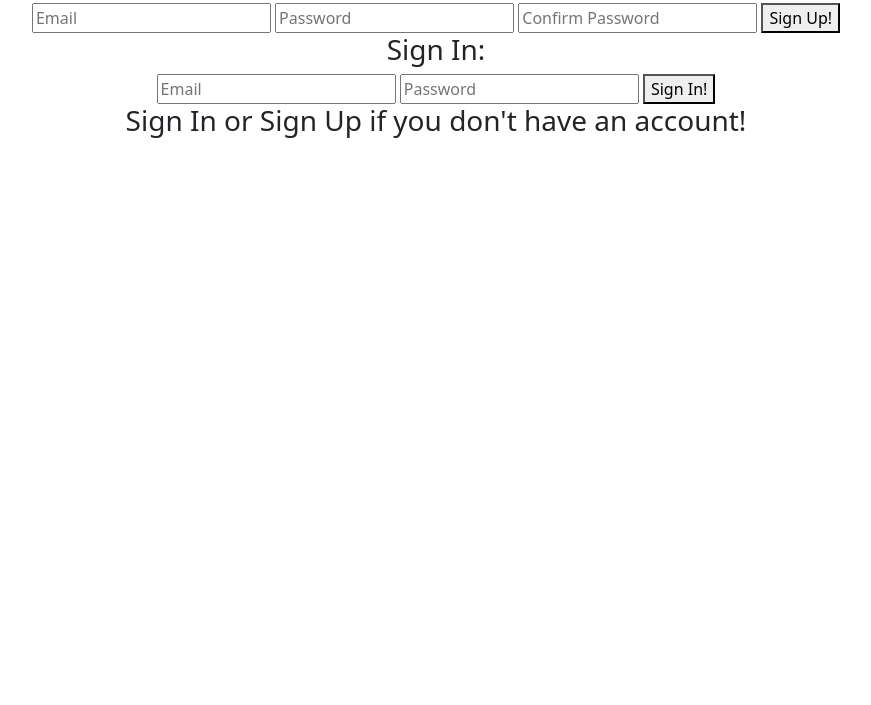
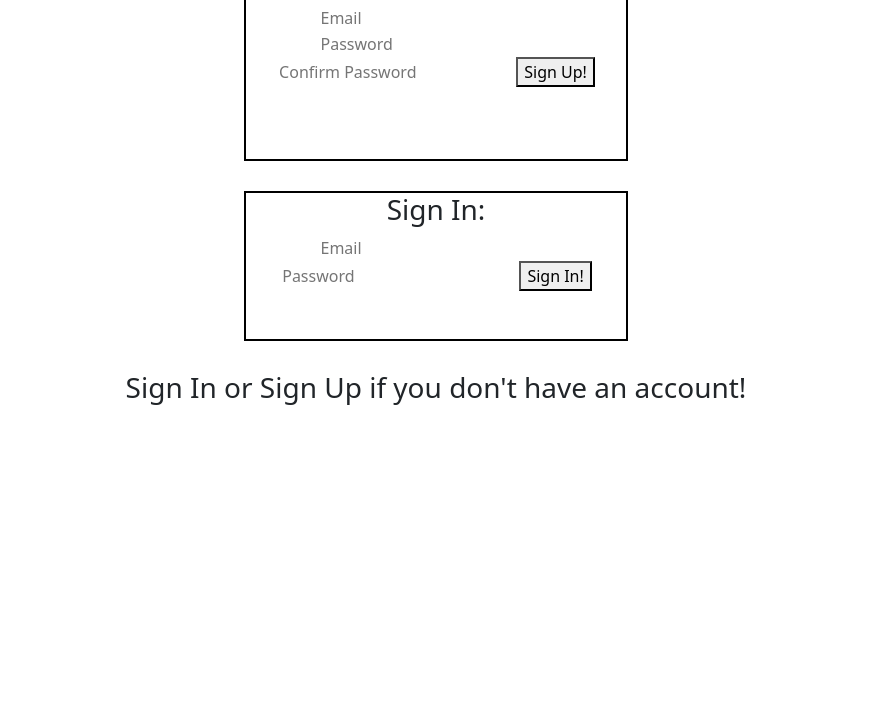
Before and after one commit to steph-kimm/auth-tic-tac-toe, a website built with webpack: page index.html in a window 1280 px wide. Shown: the part 95-800 px from the top of the page, without its empty margins (204-1075 px from the left). Built offline with nearby package versions, Linux system fonts and the light colour scheme.

Commit message:
updated README

```diff
--- a/app/styles/index.scss
+++ b/app/styles/index.scss
@@ -21,3 +21,22 @@
     background-image: url("./app/styles/x.png") ;
     background-size: 100%;
 }
+
+#sign-up-form{
+    width: 30%;
+    height: 200px;
+    min-width: 200px;
+    border: 2px solid black;
+    margin-bottom: 30px;
+}
+#sign-in-form{
+    width: 30%;
+    min-width: 200px;
+    height: 150px;
+    border: 2px solid black;
+    margin-bottom: 30px;
+}
+
+input {
+    border: 10px
+}
```
Also changed, not shown: README.md.
